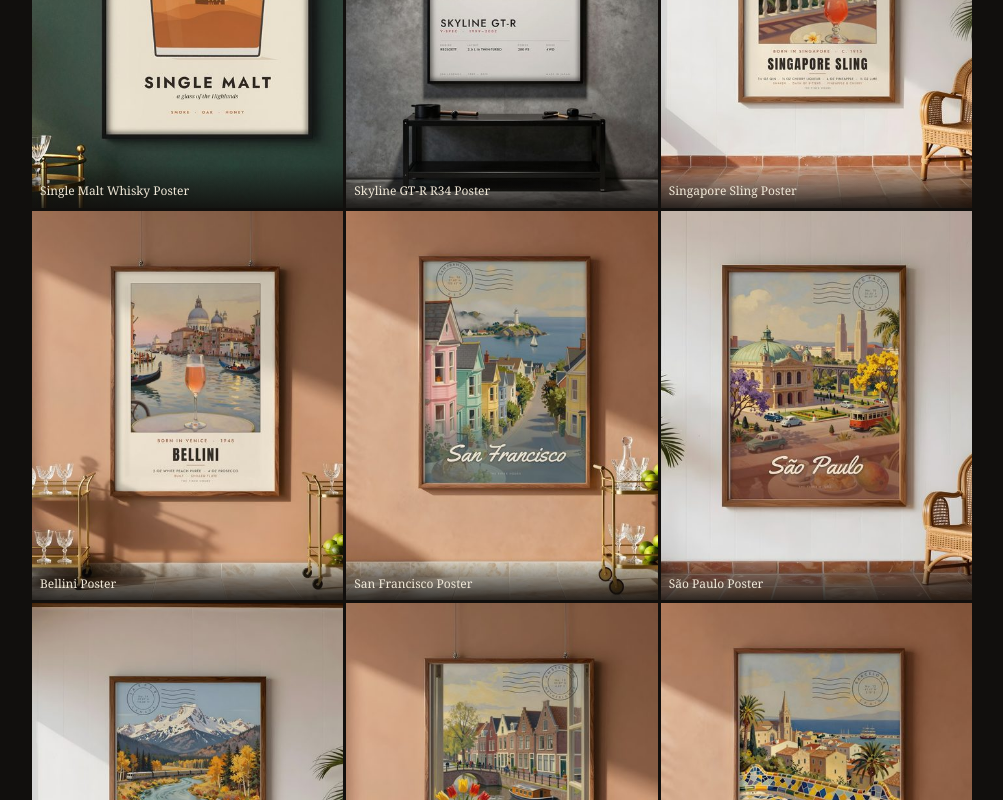
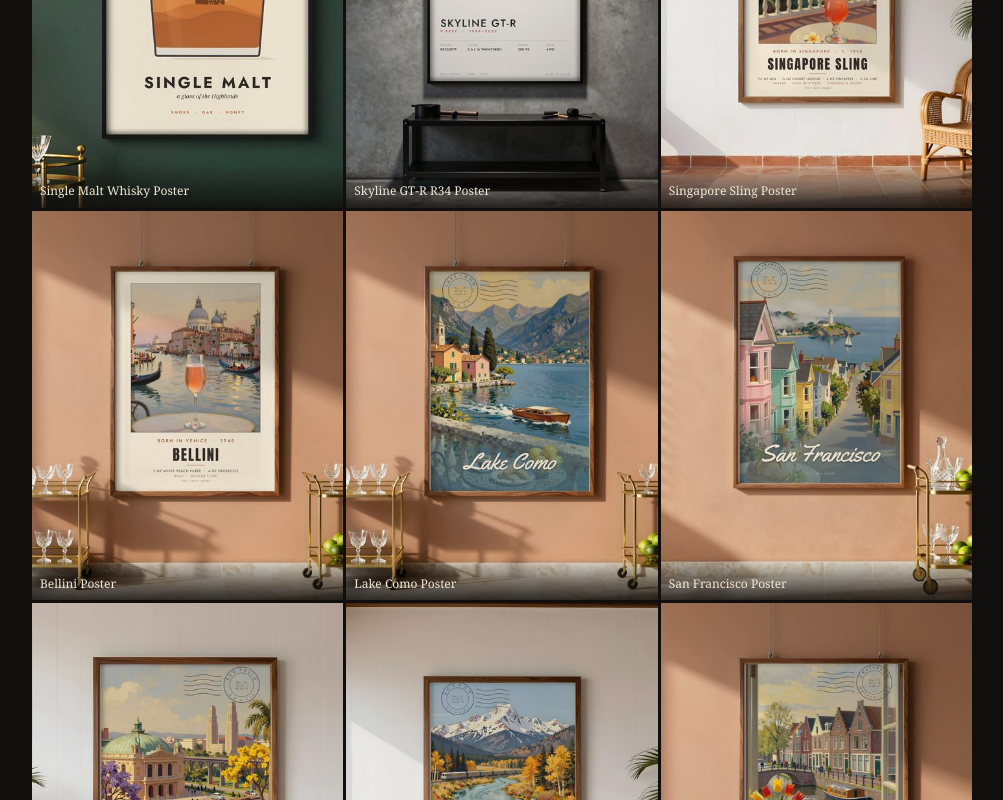
Before and after one commit to itsmedista/finer-hours, a plain HTML site: page index.html in a window 1280 px wide. Shown: the part 685-1485 px from the top of the page, without its empty margins (138-1141 px from the left). Drawn offline with Linux system fonts and the light colour scheme.

Commit message:
Add post 20

```diff
--- a/index.html
+++ b/index.html
@@ -35,6 +35,7 @@ footer { text-align: center; color: var(--muted); padding: 24px 16px 40px; font-
 <a href="https://www.etsy.com/listing/4603916928" rel="noopener"><img src="img/45.jpg" width="480" height="600" loading="lazy" alt="Framed minimalist JDM poster in a room: The BNR34 Skyline GT-R V-Spec in Bayside Blue, RB26DETT twin-turbo straight six, 280 PS, all-wheel drive"><span>Skyline GT-R R34 Poster</span></a>
 <a href="https://www.etsy.com/listing/4617408727" rel="noopener"><img src="img/36.jpg" width="480" height="600" loading="lazy" alt="Framed Singapore Sling poster, born in Singapore c. 1915, on a white colonial veranda beside green shutters, a rattan armchair and a potted palm"><span>Singapore Sling Poster</span></a>
 <a href="https://www.etsy.com/listing/4617407099" rel="noopener"><img src="img/35.jpg" width="480" height="600" loading="lazy" alt="Framed Bellini poster, born in Venice 1948, on a terracotta wall between two brass bar carts with crystal glasses and limes"><span>Bellini Poster</span></a>
+<a href="https://www.etsy.com/listing/4619119210" rel="noopener"><img src="img/20.jpg" width="480" height="600" loading="lazy" alt="Framed Lake Como travel poster on a terracotta wall between two brass bar carts with crystal glasses and limes"><span>Lake Como Poster</span></a>
 <a href="https://www.etsy.com/listing/4619118290" rel="noopener"><img src="img/19.jpg" width="480" height="600" loading="lazy" alt="Framed San Francisco travel poster on a sunlit terracotta wall above a brass bar cart with a decanter and limes"><span>San Francisco Poster</span></a>
 <a href="https://www.etsy.com/listing/4619109917" rel="noopener"><img src="img/18.jpg" width="480" height="600" loading="lazy" alt="Framed São Paulo travel poster on a white wall beside a green shutter, a rattan armchair and a potted palm"><span>São Paulo Poster</span></a>
 <a href="https://www.etsy.com/listing/4619116372" rel="noopener"><img src="img/17.jpg" width="480" height="600" loading="lazy" alt="Framed Jasper travel poster on a white colonial veranda beside green shutters, a rattan armchair and a potted palm"><span>Jasper Poster</span></a>
```
Also changed, not shown: img/20.jpg (added).
